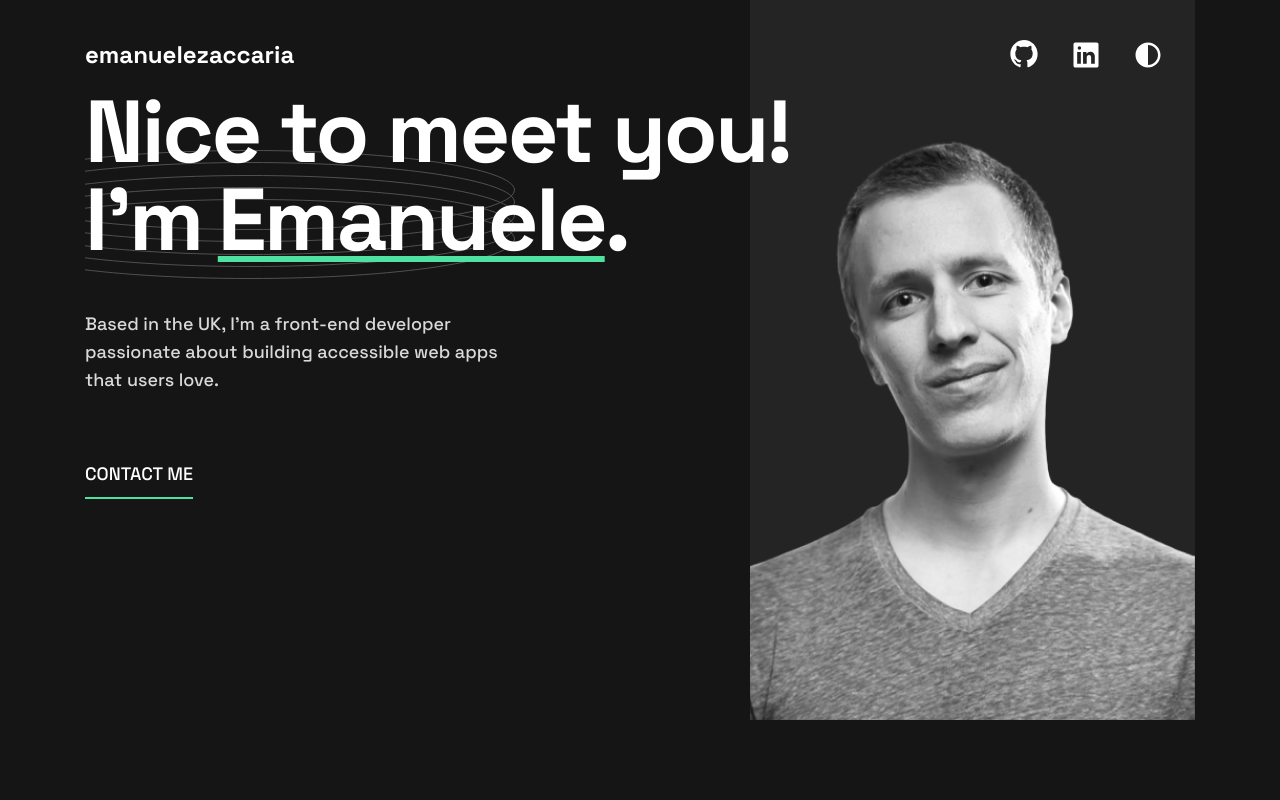
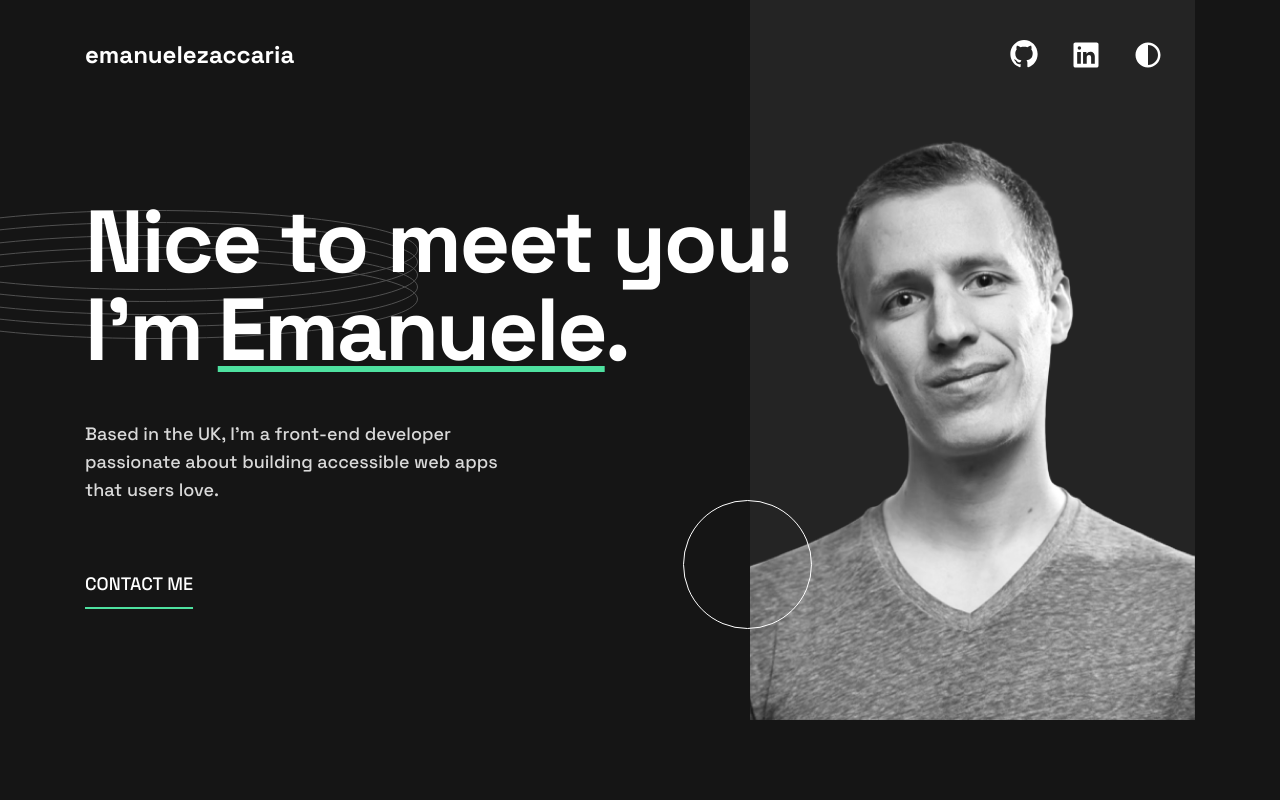
Before and after one commit to emazack/my-portfolio, a Next.js app: page / in a window 1280 px wide. Shown: the top 800 px of the page. Built offline with nearby package versions, Linux system fonts and the light colour scheme.

Commit message:
[P1] Hero

```diff
--- a/src/components/Sections/Contact/Contact.module.scss
+++ b/src/components/Sections/Contact/Contact.module.scss
@@ -2,7 +2,6 @@
 .contact {
   min-height: 100px;
   display: flex;
-  align-items: center;
   justify-content: center;
   background: #e0e0e0;
   font-size: 1.5rem;
--- a/src/components/Sections/Footer/Footer.module.scss
+++ b/src/components/Sections/Footer/Footer.module.scss
@@ -2,7 +2,6 @@
 .footer {
   min-height: 80px;
   display: flex;
-  align-items: center;
   justify-content: center;
   background: #d0d0d0;
   font-size: 1.2rem;
--- a/src/components/Sections/Header/Header.module.scss
+++ b/src/components/Sections/Header/Header.module.scss
@@ -1,7 +1,6 @@
-@use '../../../styles/_mixins.scss' as styles;
+@use "../../../styles/_mixins.scss" as styles;
 
 .header {
-  @include styles.wrapper;
   display: flex;
   justify-content: space-between;
   align-items: center;
@@ -13,15 +12,28 @@
   background: transparent;
   padding: 39px 0;
   color: var(--white-color);
+  @include styles.wrapper;
+
+  @include styles.mobile-only {
+    flex-direction: column;
+  }
 
   .title {
     @include styles.heading-md;
+
+    @include styles.mobile-only {
+      margin-bottom: 20px;
+    }
   }
 
-  .navlinks{
+  .navlinks {
     display: flex;
     gap: 32px;
     padding: 0 32px;
+
+    @include styles.tablet-only {
+      padding: 0;
+    }
 
     li {
       display: flex;
--- a/src/components/Sections/Hero/Hero.module.scss
+++ b/src/components/Sections/Hero/Hero.module.scss
@@ -5,27 +5,89 @@
   color: var(--white-color);
 
   .container {
-    @include styles.wrapper;
     display: flex;
     align-items: flex-start;
     position: relative;
     border-bottom: 2px solid var(--white-color);
     padding-bottom: 104px;
+    @include styles.wrapper;
+
+    @include styles.tablet-only {
+      padding-right: 0px;
+      flex-direction: column;
+    }
+
+    @include styles.mobile-only {
+      padding-right: 16px;
+      flex-direction: column;
+      align-items: center;
+    }
 
     .oval {
       position: absolute;
-      top: 150px;
+      top: 210px;
+      right: 70%;
+
+      @include styles.tablet-only {
+        top: 132px;
+      }
+
+      @include styles.mobile-only {
+        top: 124px;
+      }
+    }
+
+    .circle {
+      position: absolute;
+      top: 500px;
+      right: 34.5%;
+      max-width: 129px;
+      max-height: 129px;
+      width: 100%;
+
+      @include styles.tablet-only {
+        top: 591px;
+        right: 0;
+      }
+
+      @include styles.mobile-only {
+        top: 254px;
+        right: 0;
+        z-index: 0;
+      }
     }
 
     .text {
       position: absolute;
       width: 100%;
       max-width: 706px;
-      top: 88px;
+      top: 198px;
+
+      @include styles.tablet-only {
+        max-width: 410px;
+      }
+
+      @include styles.mobile-only {
+        display: flex;
+        flex-direction: column;
+        position: unset;
+        order: 2;
+        justify-content: center;
+        align-items: center;
+        text-align: center;
+        max-width: 343px;
+        width: 100%;
+        margin: 0 auto;
+      }
 
       .title {
         @include styles.heading-xl;
         margin-bottom: 46px;
+
+        @include styles.mobile-only {
+          @include styles.heading-lg;
+        }
+
         .highlight {
           margin-left: 16px;
           text-decoration: underline;
@@ -34,12 +96,18 @@
           text-decoration-color: var(--secondary-color);
         }
       }
+
       .description {
         @include styles.text-md;
         color: var(--grey-color);
         margin-bottom: 66px;
         max-width: 413px;
+
+        @include styles.mobile-only {
+          max-width: unset;
+        }
       }
+
       .cta {
         @include styles.text-md;
         text-decoration: underline;
@@ -50,10 +118,29 @@
         }
       }
     }
-    .image {
+
+    .mobileImage {
+      display: none;
+
+      @include styles.mobile-only {
+        display: flex;
+        justify-content: center;
+        order: 1;
+        margin-bottom: 40px;
+        align-items: center;
+        position: relative;
+        z-index: 2;
+      }
+    }
+
+    .desktopImage {
       width: 100%;
       display: flex;
       justify-content: end;
+
+      @include styles.mobile-only {
+        display: none;
+      }
 
       .heroImage {
       }
--- a/src/components/Sections/Hero/Hero.tsx
+++ b/src/components/Sections/Hero/Hero.tsx
@@ -21,6 +21,9 @@ const Hero = () => {
                     <path d="M165 37.5C238.161 37.5 304.385 41.9762 352.309 49.21C376.274 52.8275 395.642 57.1318 409.007 61.9014C415.692 64.2872 420.846 66.779 424.319 69.3408C427.806 71.9124 429.5 74.4787 429.5 77C429.5 79.5213 427.806 82.0876 424.319 84.6592C420.846 87.221 415.692 89.7128 409.007 92.0986C395.642 96.8682 376.274 101.173 352.309 104.79C304.385 112.024 238.161 116.5 165 116.5C91.8393 116.5 25.6154 112.024 -22.3086 104.79C-46.2745 101.173 -65.6418 96.8682 -79.0068 92.0986C-85.6923 89.7128 -90.8463 87.221 -94.3193 84.6592C-97.8055 82.0876 -99.5 79.5213 -99.5 77C-99.5 74.4787 -97.8055 71.9124 -94.3193 69.3408C-90.8463 66.779 -85.6923 64.2872 -79.0068 61.9014C-65.6418 57.1318 -46.2745 52.8275 -22.3086 49.21C25.6154 41.9762 91.8393 37.5 165 37.5Z" stroke="white" />
                     <path d="M165 49.5C238.161 49.5 304.385 53.9762 352.309 61.21C376.274 64.8275 395.642 69.1318 409.007 73.9014C415.692 76.2872 420.846 78.779 424.319 81.3408C427.806 83.9124 429.5 86.4787 429.5 89C429.5 91.5213 427.806 94.0876 424.319 96.6592C420.846 99.221 415.692 101.713 409.007 104.099C395.642 108.868 376.274 113.173 352.309 116.79C304.385 124.024 238.161 128.5 165 128.5C91.8393 128.5 25.6154 124.024 -22.3086 116.79C-46.2745 113.173 -65.6418 108.868 -79.0068 104.099C-85.6923 101.713 -90.8463 99.221 -94.3193 96.6592C-97.8055 94.0876 -99.5 91.5213 -99.5 89C-99.5 86.4787 -97.8055 83.9124 -94.3193 81.3408C-90.8463 78.779 -85.6923 76.2872 -79.0068 73.9014C-65.6418 69.1318 -46.2745 64.8275 -22.3086 61.21C25.6154 53.9762 91.8393 49.5 165 49.5Z" stroke="white" />
                 </svg>
+                <svg className={styles.circle} xmlns="http://www.w3.org/2000/svg" viewBox="0 0 129 129" fill="none">
+                    <circle cx="64.5" cy="64.5" r="64" stroke="white" />
+                </svg>
                 <div className={styles.text}>
                     <h1 className={styles.title}>
                         Nice to meet you! I'm
@@ -38,15 +41,28 @@ const Hero = () => {
                         </a>
                     </div>
                 </div>
-                <div className={styles.image}>
+                {/* Immagine Desktop */}
+                <div className={styles.desktopImage}>
                     <Image
                         src="/foto.png"
-                        alt="Hero Image"
+                        alt="Hero Desktop"
                         width={445}
                         height={720}
                         className={styles.heroImage}
                     />
                 </div>
+
+                {/* Immagine Mobile */}
+                <div className={styles.mobileImage}>
+                    <Image
+                        src="/foto-mobile.png"
+                        alt="Hero Mobile"
+                        width={174}
+                        height={383}
+                        className={styles.heroImage}
+                    />
+                </div>
+
             </div>
         </section>
     );
--- a/src/components/Sections/Projects/Projects.module.scss
+++ b/src/components/Sections/Projects/Projects.module.scss
@@ -2,7 +2,6 @@
 .projects {
   min-height: 150px;
   display: flex;
-  align-items: center;
   justify-content: center;
   background: #b0b0b0;
   font-size: 1.6rem;
--- a/src/styles/_mixins.scss
+++ b/src/styles/_mixins.scss
@@ -1,5 +1,5 @@
+$breakpoint-mobile: 768px;
 $breakpoint-tablet: 1200px;
-$breakpoint-mobile: 768px;
 
 @mixin light-theme {
   --primary-color: #151515;
@@ -50,17 +50,36 @@ $breakpoint-mobile: 768px;
   letter-spacing: 0;
 }
 
+
+@mixin mobile-only {
+  @media (max-width: #{$breakpoint-mobile}) {
+    @content;
+  }
+}
+
+@mixin tablet-only {
+  @media (min-width: #{($breakpoint-mobile + 1)}) and (max-width: #{($breakpoint-tablet - 1)}) {
+    @content;
+  }
+}
+
+@mixin desktop-up {
+  @media (min-width: $breakpoint-tablet) {
+    @content;
+  }
+}
+
 @mixin wrapper {
   max-width: 1110px;
   width: 100%;
   margin: 0 auto;
 
-  @media (max-width: $breakpoint-tablet) {
+  @include tablet-only {
     padding-left: 30px;
     padding-right: 30px;
   }
 
-  @media (max-width: $breakpoint-mobile) {
+  @include mobile-only {
     padding-left: 16px;
     padding-right: 16px;
   }
```
Also changed, not shown: public/foto-mobile.png (added).
